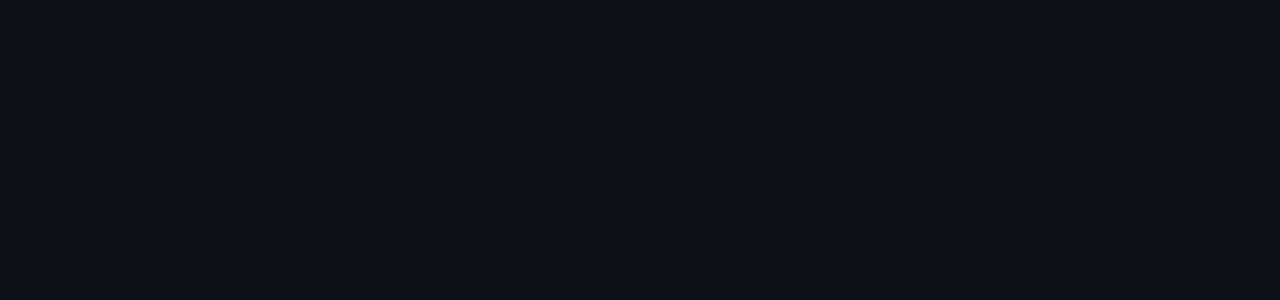
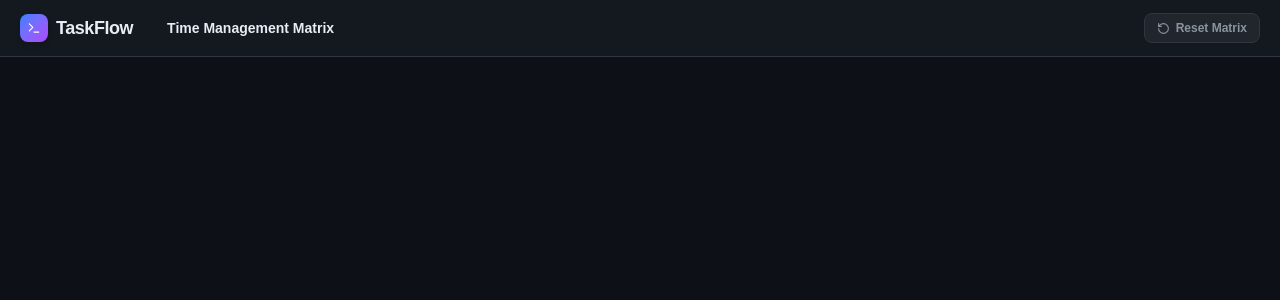
Before and after one commit to AsifHossain22/tasks-flow, a React (Vite) app: page / in a window 1280 px wide. Shown: the top 300 px of the page. Built offline with nearby package versions, Linux system fonts and the light colour scheme.

Commit message:
Created 'Navbar'

```diff
--- a/src/App.jsx
+++ b/src/App.jsx
@@ -1,10 +1,42 @@
-import React from 'react';
+import React, { useEffect, useState } from 'react';
+import initialState from './data/initialState';
+import Navbar from './components/Navbar/Navbar';
 
 function App() {
+  // GetFromLocalStorage
+  const [state, setState] = useState(() => {
+    const saved = localStorage.getItem('tasks_flow_root_data');
+    return saved ? JSON.parse(saved) : initialState;
+  });
+
+  // ActiveCardId
+  const [activeCardId, setActiveCardId] = useState(null);
+
+  // SetToLocalStorage
+  useEffect(() => {
+    localStorage.setItem('tasks_flow_root_data', JSON.stringify(state));
+  }, [state]);
+
+  // UpdateBoardTitle
+  const updateBoardTitle = newTitle => {
+    setState(prev => ({ ...prev, boardTitle: newTitle }));
+  };
+
+  // HandleResetBoard
+  const handleResetBoard = () => {
+    if (window.confirm('Reset all and clear local storage data?')) {
+      setState(initialState);
+      setActiveCardId(null);
+    }
+  };
   return (
     <div className="min-h-screen bg-(--bg) text-(--text1) flex flex-col select-none">
       {/* Navbar */}
-      <nav></nav>
+      <Navbar
+        title={state.boardTitle}
+        onTitleChange={updateBoardTitle}
+        onReset={handleResetBoard}
+      />
 
       {/* Main */}
       <main></main>
--- /dev/null
+++ b/src/components/Navbar/Navbar.jsx
@@ -0,0 +1,37 @@
+import React from 'react';
+import { Terminal, RotateCcw } from 'lucide-react';
+
+function Navbar({ title, onTitleChange, onReset }) {
+  return (
+    <nav className="flex items-center justify-between border-b border-(--border) bg-(--bg2)/90 px-5 py-3 backdrop-blur-md sticky top-0 z-40">
+      <div className="flex items-center gap-3">
+        <div
+          className="flex items-center gap-2 cursor-pointer"
+          onClick={onReset}
+        >
+          <div className="w-7 h-7 rounded-lg bg-linear-to-br from-blue-500 to-purple-500 flex items-center justify-center text-white font-bold shadow-md">
+            <Terminal size={14} />
+          </div>
+          <span className="font-extrabold text-lg select-none tracking-tight">
+            TaskFlow
+          </span>
+        </div>
+        <div className="w-pz h-5 bg-(--border)" />
+        <input
+          className="bg-transparent border-2 border-transparent focus:border-blue-500 focus:bg-(--bg3) rounded-md text-sm font-semibold px-2 py-1 outline-none transition-all w-48 md:w-64"
+          value={title}
+          onChange={e => onTitleChange(e.target.value)}
+        />
+      </div>
+
+      <button
+        onClick={onReset}
+        className="flex items-center gap-1.5 text-xs font-semibold text-(--text2) hover:text-red-400 bg-(--bg4) hover:bg-red-500/10 px-3 py-1.5 rounded-lg border border-(--border) transition-all duration-300 cursor-pointer"
+      >
+        <RotateCcw size={13} /> Reset Matrix
+      </button>
+    </nav>
+  );
+}
+
+export default Navbar;
--- a/src/data/initialState.js
+++ b/src/data/initialState.js
@@ -1,4 +1,4 @@
-export const initialState = {
+const initialState = {
   boardTitle: 'Time Management Matrix',
   listOrder: ['q1', 'q2', 'q3', 'q4'],
   lists: {
@@ -13,3 +13,5 @@ export const initialState = {
   },
   cards: {},
 };
+
+export default initialState;
```
